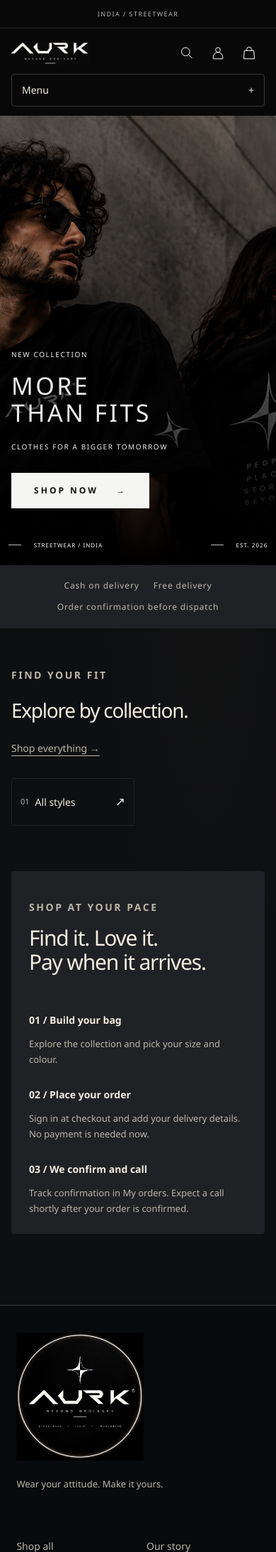
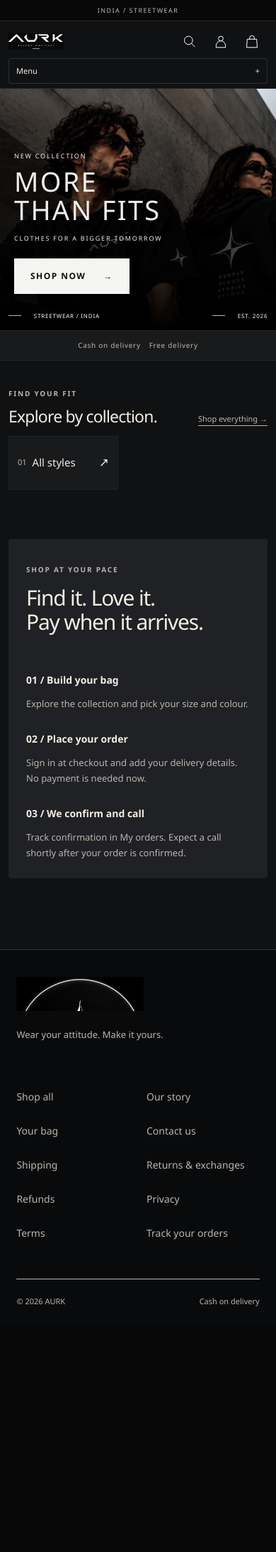
Before and after one commit to Akhiluttala/Aurk, a Flask app: page / in a window 390 px wide. Shown: the top 2186 px of the page at 71% size. After the commit the page ends 1840 px from the top, so only its background shows below. Run offline with Flask 3, Linux system fonts and the light colour scheme; data that the repository does not hold is empty.

Commit message:
updated store

```diff
--- a/app/products/routes.py
+++ b/app/products/routes.py
@@ -80,7 +80,7 @@ def shop():
     pagination = db.paginate(
         stmt,
         page=page,
-        per_page=24,
+        per_page=48,
         error_out=False,
     )
 
--- /dev/null
+++ b/app/static/css/storefront-motion.css
@@ -0,0 +1,103 @@
+/* Compact editorial storefront, following the shared responsive layer. */
+.storefront-theme { --page-gutter: clamp(12px,3vw,48px); background:#101113; }
+.storefront-theme .aurk-topline { padding-block:7px; font-size:9px; letter-spacing:.16em; }
+.storefront-theme .aurk-editorial-header { min-height:76px; padding-block:10px; background:#101113; border-bottom:1px solid #ffffff14; }
+.storefront-theme .aurk-artwork-square { width:110px; max-height:64px; object-fit:contain; }
+.storefront-theme .aurk-custom-logo { width:150px; height:50px; }
+.storefront-theme .aurk-artwork-square .aurk-custom-logo { width:125%; height:auto; }
+.storefront-theme .site-footer .aurk-artwork-square .aurk-custom-logo { width:100%; height:auto; }
+.storefront-theme .aurk-editorial-header .aurk-wordmark { font-size:30px; }
+.storefront-theme .aurk-logo-lockup small { font-size:8px; letter-spacing:.25em; }
+.storefront-theme .aurk-campaign { min-height:320px; height:48vh; max-height:510px; aspect-ratio:auto; padding:40px 6%; }
+.storefront-theme .aurk-campaign-copy h1 { font-size:clamp(36px,5vw,68px); letter-spacing:.06em; line-height:1.05; }
+.storefront-theme .aurk-campaign-copy { padding-bottom:20px; }
+.storefront-theme .aurk-campaign-copy p { font-size:10px; letter-spacing:.2em; }
+.storefront-theme .aurk-campaign .button { min-width:150px; min-height:44px; letter-spacing:.12em; }
+.storefront-theme .storefront-benefits { padding:12px; font-size:11px; background:#191a1c; border-bottom:1px solid #ffffff12; }
+.storefront-theme .storefront-section { padding-top:38px; }
+.storefront-theme .storefront-section-heading { margin-bottom:20px; gap:12px; }
+.storefront-theme .storefront-section-heading h2 { font-size:clamp(23px,2.6vw,36px); letter-spacing:-.035em; line-height:1.15; text-wrap:balance; }
+.storefront-theme .eyebrow { font-size:10px; letter-spacing:.18em; }
+.storefront-theme .home-collections { gap:10px; }
+.storefront-theme .home-collections > a { padding:18px; min-height:100px; border-radius:0; background:#191a1c; transition:background .25s ease; }
+.storefront-theme .home-collections h3 { font-size:18px; }
+.storefront-theme .shop-page { padding-top:28px; }
+.storefront-theme .shop-header { gap:16px; margin-bottom:20px; }
+.storefront-theme .shop-header h1 { font-size:clamp(30px,4vw,48px); letter-spacing:-.04em; margin-bottom:6px; }
+.storefront-theme .shop-header p { font-size:13px; margin:0; }
+.storefront-theme .category-filter { display:flex; flex-wrap:nowrap; overflow-x:auto; gap:8px; padding-bottom:8px; margin-bottom:12px; }
+.storefront-theme .category-pill { flex:0 0 auto; border-radius:2px; font-size:12px; padding:8px 15px; }
+.storefront-theme .shop-toolbar { margin-bottom:18px; padding-block:10px; font-size:12px; }
+.storefront-theme :is(.home-product-grid,.product-grid) { display:grid; grid-template-columns:repeat(4,minmax(0,1fr)); align-items:start; gap:26px 16px; }
+.storefront-theme :is(.home-product-card,.product-card) { min-width:0; display:block; position:relative; overflow:visible; background:transparent; border:0; border-radius:0; box-shadow:none; transition:none; }
+.storefront-theme :is(.home-product-image,.product-card-image) { display:block; position:relative; overflow:hidden; aspect-ratio:1 / 1.12; border:1px solid #ffffff12; border-radius:3px; background:#e9e7e2; }
+.storefront-theme :is(.home-product-image,.product-card-image) img { display:block; width:100%; height:100%; padding:6px; box-sizing:border-box; object-fit:contain; transition:transform .5s cubic-bezier(.2,.7,.2,1); }
+.storefront-theme :is(.home-product-meta,.product-card-info) { display:block; padding:12px 0 0; }
+.storefront-theme :is(.home-product-meta > p,.product-category) { margin:0 0 5px; color:#aaa8a2; font-size:9px; line-height:1.4; letter-spacing:.12em; text-transform:uppercase; }
+.storefront-theme :is(.home-product-meta h3,.product-card-info h2) { display:-webkit-box; -webkit-line-clamp:2; -webkit-box-orient:vertical; overflow:hidden; min-height:2.8em; margin:0 0 5px; font-size:14px; font-weight:500; line-height:1.4; letter-spacing:0; }
+.storefront-theme :is(.home-product-meta h3,.product-card-info h2) a { color:#f1eee8; }
+.storefront-theme :is(.home-product-meta > span,.product-price,.sale-price) { color:#e8d7ba; font-size:13px; font-weight:600; margin:0; line-height:1.5; }
+.storefront-theme .card-options { margin-top:10px; border-top:1px solid #ffffff24; }
+.storefront-theme .card-options summary { display:flex; align-items:center; justify-content:space-between; gap:6px; min-height:44px; padding:6px 0; box-sizing:border-box; color:#ddd8cf; font-size:12px; cursor:pointer; list-style:none; }
+.storefront-theme .card-options summary::-webkit-details-marker { display:none; }
+.storefront-theme .card-options summary span { font-size:20px; font-weight:300; transition:rotate .2s ease; }
+.storefront-theme .card-options[open] summary span { rotate:45deg; }
+.storefront-theme .card-options .quick-add { margin:0; border:0; padding:4px 0 10px; }
+.storefront-theme .quick-add .separate-variant-fields { grid-template-columns:1fr; }
+.storefront-theme .quick-add label { font-size:12px; }
+.storefront-theme .quick-add-action { flex-wrap:wrap; gap:8px; }
+.storefront-theme .quick-add-action .button { flex-basis:100%; }
+.storefront-theme .quick-add .quick-add-note { font-size:11px; }
+.storefront-theme :is(.home-product-card,.product-card) .product-interest { margin-top:10px; }
+.storefront-theme :is(.home-product-card,.product-card) .interest-button { min-height:44px; font-size:11px; padding:8px; background:transparent; color:#d7bd91; border-color:#6a5f4c; }
+.storefront-theme .interest-message:empty { display:none; }
+.storefront-theme .quick-add-sold-out { margin:10px 0 0; font-size:11px; }
+.storefront-theme .product-badge { top:8px; left:8px; padding:5px 8px; border-radius:1px; font-size:9px; letter-spacing:.07em; background:#151618; color:#fff; }
+.storefront-theme .availability-badge { font-size:9px; padding:7px; letter-spacing:.06em; }
+.storefront-theme .empty-shop { grid-column:1 / -1; }
+.storefront-theme :is(.home-product-card,.product-card):focus-within { outline:1px solid #d7bd9180; outline-offset:5px; }
+@media (hover:hover) and (pointer:fine) {
+  .storefront-theme :is(.home-product-card,.product-card):hover { box-shadow:none; border:0; }
+  .storefront-theme :is(.home-product-card,.product-card):hover img { transform:scale(1.025); }
+  .storefront-theme .card-options summary:hover { color:#e8c995; }
+  .storefront-theme .home-collections > a:hover { background:#262522; }
+}
+@media (min-width:1280px) { .storefront-theme :is(.home-product-grid,.product-grid) { grid-template-columns:repeat(5,minmax(0,1fr)); } }
+@media (min-width:761px) and (max-width:1024px) { .storefront-theme :is(.home-product-grid,.product-grid) { grid-template-columns:repeat(3,minmax(0,1fr)); } }
+@media (max-width:760px) {
+  .storefront-theme :is(.home-product-grid,.product-grid) { grid-template-columns:repeat(2,minmax(0,1fr)); gap:18px 10px; }
+  .storefront-theme .aurk-editorial-header { gap:2px 8px; padding-block:6px; }
+  .storefront-theme .aurk-artwork-square { width:78px; max-height:48px; }
+  .storefront-theme .aurk-custom-logo { width:100px; height:38px; }
+  .storefront-theme .aurk-editorial-header .site-menu-toggle:not([hidden]) { min-height:36px; padding:6px 10px; font-size:11px; border-color:#ffffff20; }
+  .storefront-theme .aurk-campaign { min-height:280px; height:340px; max-height:none; padding:26px 20px; }
+  .storefront-theme .aurk-campaign-copy { padding-bottom:25px; }
+  .storefront-theme .aurk-campaign-copy h1 { font-size:38px; margin:8px 0 12px; }
+  .storefront-theme .aurk-campaign-copy p { margin-bottom:8px; font-size:9px; }
+  .storefront-theme .aurk-campaign-bottom { bottom:14px; font-size:8px; letter-spacing:.1em; }
+  .storefront-theme .storefront-benefits { gap:6px 12px; font-size:10px; }
+  .storefront-theme .storefront-benefits span:last-child { display:none; }
+  .storefront-theme .storefront-section { padding-top:28px; }
+  .storefront-theme .storefront-section-heading { align-items:end; flex-direction:row; margin-bottom:14px; }
+  .storefront-theme .storefront-section-heading h2 { font-size:23px; }
+  .storefront-theme .storefront-section-heading > a { font-size:11px; flex-shrink:0; }
+  .storefront-theme .home-collections { display:flex; overflow-x:auto; padding-bottom:5px; }
+  .storefront-theme .home-collections > a { flex:0 0 155px; min-height:76px; padding:12px; }
+  .storefront-theme .home-collections h3 { font-size:15px; }
+  .storefront-theme .shop-page { padding-top:18px; }
+  .storefront-theme .shop-header { gap:12px; margin-bottom:14px; }
+  .storefront-theme .shop-header h1 { font-size:30px; }
+  .storefront-theme .shop-search { display:flex; gap:6px; }
+  .storefront-theme .shop-search input { flex:1; width:0; }
+  .storefront-theme .shop-search .button { padding:8px 12px; font-size:12px; }
+  .storefront-theme .shop-toolbar { gap:8px; margin-bottom:12px; }
+  .storefront-theme .shop-toolbar form { width:auto; flex:1; display:flex; justify-content:end; gap:6px; }
+  .storefront-theme .shop-toolbar select { width:auto; min-width:0; max-width:150px; font-size:12px; padding:8px; }
+  .storefront-theme .shop-toolbar .button { padding:8px; font-size:11px; }
+  .storefront-theme :is(.home-product-meta,.product-card-info) { padding:9px 0 0; }
+  .storefront-theme :is(.home-product-meta h3,.product-card-info h2) { font-size:12px; }
+  .storefront-theme :is(.home-product-meta > span,.product-price,.sale-price) { font-size:12px; }
+  .storefront-theme .card-options { margin-top:7px; }
+  .storefront-theme .card-options summary { font-size:11px; }
+}
+@media (prefers-reduced-motion:reduce) { .storefront-theme :is(.home-product-card,.product-card):hover img { transform:none; } }
--- a/app/static/js/motion.js
+++ b/app/static/js/motion.js
@@ -13,20 +13,23 @@
     animations.add(animation);
     animation.onfinish = () => animations.delete(animation);
   });
-  const targets = document.querySelectorAll('.storefront-hero-copy, .storefront-hero-feature, .storefront-section-heading, .home-collections > a, .home-product-card, .home-cod-story, .shop-header, .product-card, .commerce-heading');
+  const targets = document.querySelectorAll('.storefront-hero-copy, .storefront-hero-feature, .storefront-section-heading, .home-collections > a, .home-product-card, .home-cod-story, .home-cod-story li, .shop-header, .product-card, .commerce-heading, .storefront-benefits, .category-filter, .shop-toolbar');
   const observer = new IntersectionObserver((entries) => {
-    entries.forEach((entry, index) => {
+    let revealIndex = 0;
+    entries.forEach((entry) => {
       if (!entry.isIntersecting) return;
       observer.unobserve(entry.target);
       if (preference.matches) return;
+      // Only count entering elements, so offscreen entries do not alter the stagger.
+      const delay = Math.min(revealIndex++, 4) * 65;
       const animation = entry.target.animate([
-        {opacity:0, transform:'translateY(12px)'},
+        {opacity:0, transform:'translateY(26px)'},
         {opacity:1, transform:'translateY(0)'}
-      ], {duration:480, delay:Math.min(index, 3) * 45, easing:'cubic-bezier(.2,.7,.2,1)', fill:'none'});
+      ], {duration:650, delay, easing:'cubic-bezier(.16,1,.3,1)', fill:'backwards'});
       animations.add(animation);
       animation.onfinish = () => animations.delete(animation);
     });
-  }, {threshold:0.08});
+  }, {threshold:0.06});
   targets.forEach((element) => observer.observe(element));
   preference.addEventListener('change', (event) => {
     if (event.matches) { observer.disconnect(); animations.forEach(animation => animation.cancel()); animations.clear(); }
--- a/app/templates/base.html
+++ b/app/templates/base.html
@@ -11,6 +11,7 @@
 <script src="{{ url_for('static', filename='js/header.js') }}" defer></script>
 <link rel="icon" type="image/svg+xml" href="{{ url_for('static', filename='images/aurk-mark.svg') }}"><link rel="stylesheet" href="{{ url_for('static', filename='css/aurk.css') }}">
 <link rel="stylesheet" href="{{ url_for('static', filename='css/responsive.css') }}">
+<link rel="stylesheet" href="{{ url_for('static', filename='css/storefront-motion.css') }}">
 </head>
 <body class="storefront-theme">
 <div class="aurk-topline"><span>INDIA / STREETWEAR</span><span>PEOPLE &nbsp; PLACES &nbsp; STORIES &nbsp; BEYOND</span><span>A BIGGER TOMORROW</span></div>
--- a/app/templates/shop/_quick_add.html
+++ b/app/templates/shop/_quick_add.html
@@ -1,10 +1,10 @@
 {% if product.product_status != 'available' %}{% include 'shop/_interest.html' %}{% else %}
 {% set options = namespace(items=[]) %}
 {% for variant in product.variants %}{% if variant.is_active and variant.inventory and variant.inventory.quantity > variant.inventory.reserved_quantity %}{% set options.items = options.items + [variant] %}{% endif %}{% endfor %}
-{% if options.items %}<form class="quick-add" method="post" action="{{ url_for('cart.add') }}" data-quick-add>
+{% if options.items %}<details class="card-options"><summary>Choose options <span aria-hidden="true">+</span></summary><form class="quick-add" method="post" action="{{ url_for('cart.add') }}" data-quick-add>
 <input type="hidden" name="csrf_token" value="{{ csrf_token() }}">
 {% include 'shop/_variant_fields.html' %}
 <div class="quick-add-action"><label>Qty<input name="quantity" type="number" min="1" max="99" value="1" required inputmode="numeric" aria-label="Quantity for {{ product.name }}"></label><button type="submit" class="button">Add to bag</button></div><p class="quick-add-note" data-quick-note aria-live="polite">Choose an option to add it straight to your bag.</p>
-</form>{% else %}<p class="quick-add-sold-out">Currently out of stock</p>{% endif %}
+</form></details>{% else %}<p class="quick-add-sold-out">Currently out of stock</p>{% endif %}
 
 {% endif %}
```
